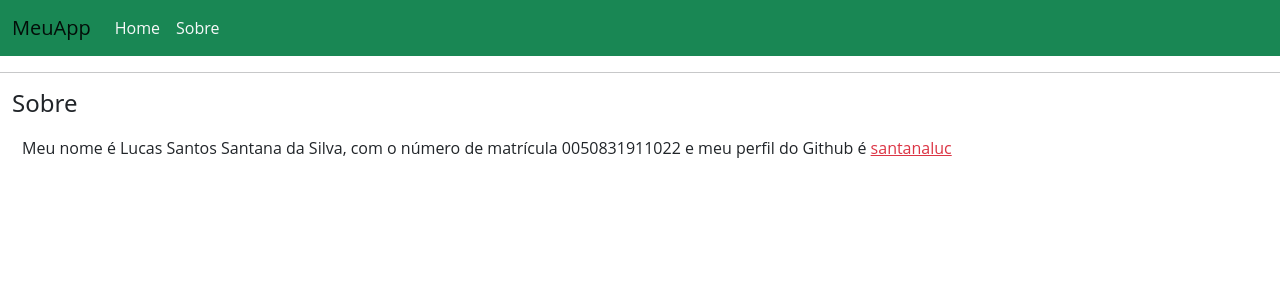
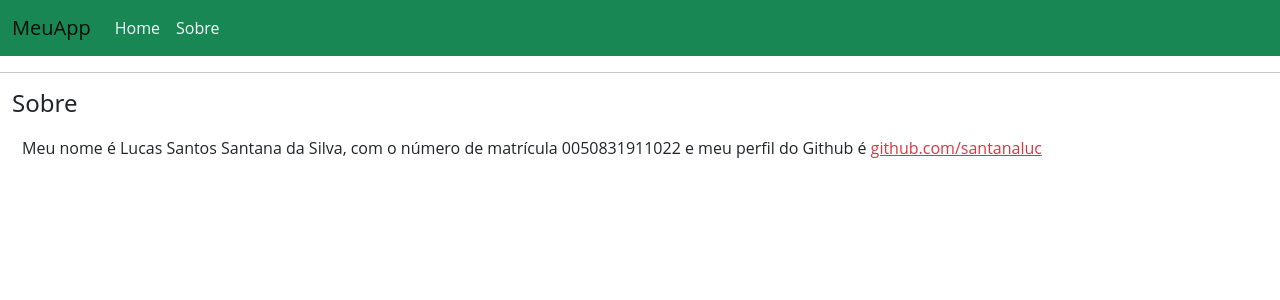
Before and after one commit to santanaluc/angular-firstApp, an Angular app: page /about in a window 1280 px wide. Shown: the top 300 px of the page. Built offline with nearby package versions, Linux system fonts and the light colour scheme.

Commit message:
1 file modified

```diff
--- a/src/app/about/about.component.html
+++ b/src/app/about/about.component.html
@@ -2,6 +2,6 @@
 	<h1 class="h4">Sobre</h1>
 	<p class="text-monospace">
 		Meu nome é Lucas Santos Santana da Silva, com o número de matrícula 0050831911022 e meu perfil do Github é <a
-			(click)="goToUrl()" class="link-danger">santanaluc</a>
+			(click)="goToUrl()" class="link-danger">github.com/santanaluc</a>
 	</p>
 </div>
```
